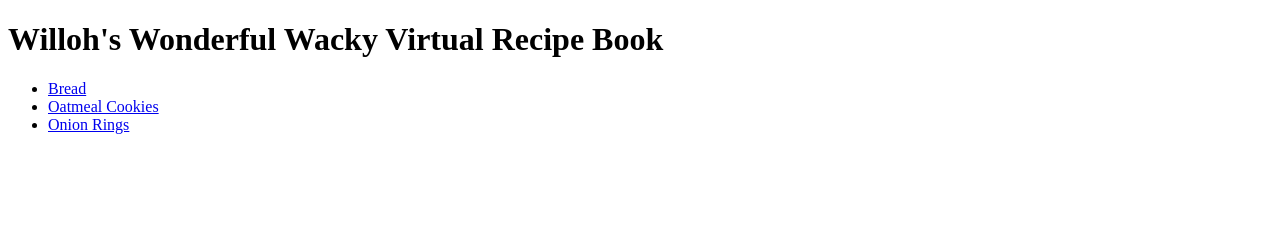
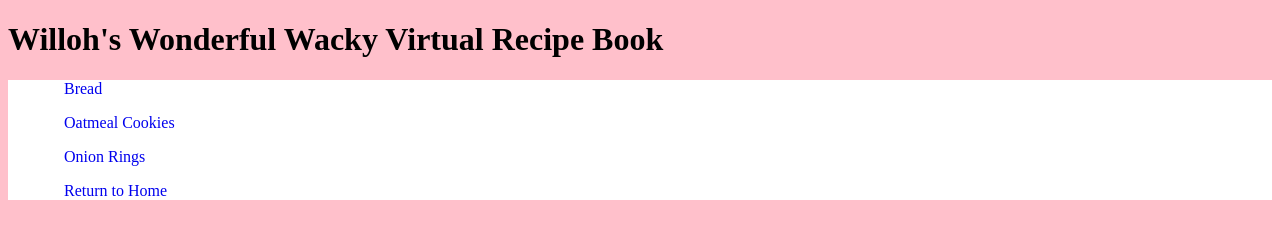
Before and after one commit to willohrobbins/willohrobbins.github.io, a plain HTML site: page RECIPE_BOOK/recipe_main.html in a window 1280 px wide. Drawn offline with Linux system fonts and the light colour scheme.

Commit message:
MAJOR UPDATES

```diff
--- a/RECIPE_BOOK/recipe_main.html
+++ b/RECIPE_BOOK/recipe_main.html
@@ -15,6 +15,10 @@
             <li class="bread"><a href="bread.html">Bread</a></li>
             <li class="oatmeal"><a href="oatmeal.html">Oatmeal Cookies</a></li>
             <li class="onion"><a href="onion.html">Onion Rings</a></li>
+            <li class="return"><a href="/MAIN/index.html">Return to Home</a></li>
         </ul>
     </nav>
+
+
+
 </body>
--- a/RECIPE_BOOK/recipes.css
+++ b/RECIPE_BOOK/recipes.css
@@ -0,0 +1,31 @@
+@font-face {
+    font-family: "quirky";
+    src: url("/FONTS/quirky.ttf") format(OpenType);
+}
+
+header {
+    font-family: 'quirky', serif;
+}
+
+nav ul {
+    background-color: white;
+    list-style-type: none;
+    justify-content: left;
+}
+
+nav ul li {
+    margin: 1rem;
+}
+
+nav ul li a {
+    text-decoration: none;
+}
+
+body {
+    background-color: pink;
+    text-align: left;
+}
+
+span {
+    background-color: green;
+}
--- a/SLIDING_PUZZLE/sliding.css
+++ b/SLIDING_PUZZLE/sliding.css
@@ -0,0 +1,17 @@
+@font-face {
+    font-family: "quirky";
+    src: url("/FONTS/quirky.ttf") format(OpenType);
+}
+
+header {
+    font-family: 'quirky', serif;
+}
+
+body {
+    background-color: pink;
+    text-align: center;
+}
+
+span {
+    background-color: green;
+}
```
Also changed, not shown: RECIPE_BOOK/oatmeal.html (+1 -1 lines), SLIDING_PUZZLE/sliding.html (+2 -2 lines).
